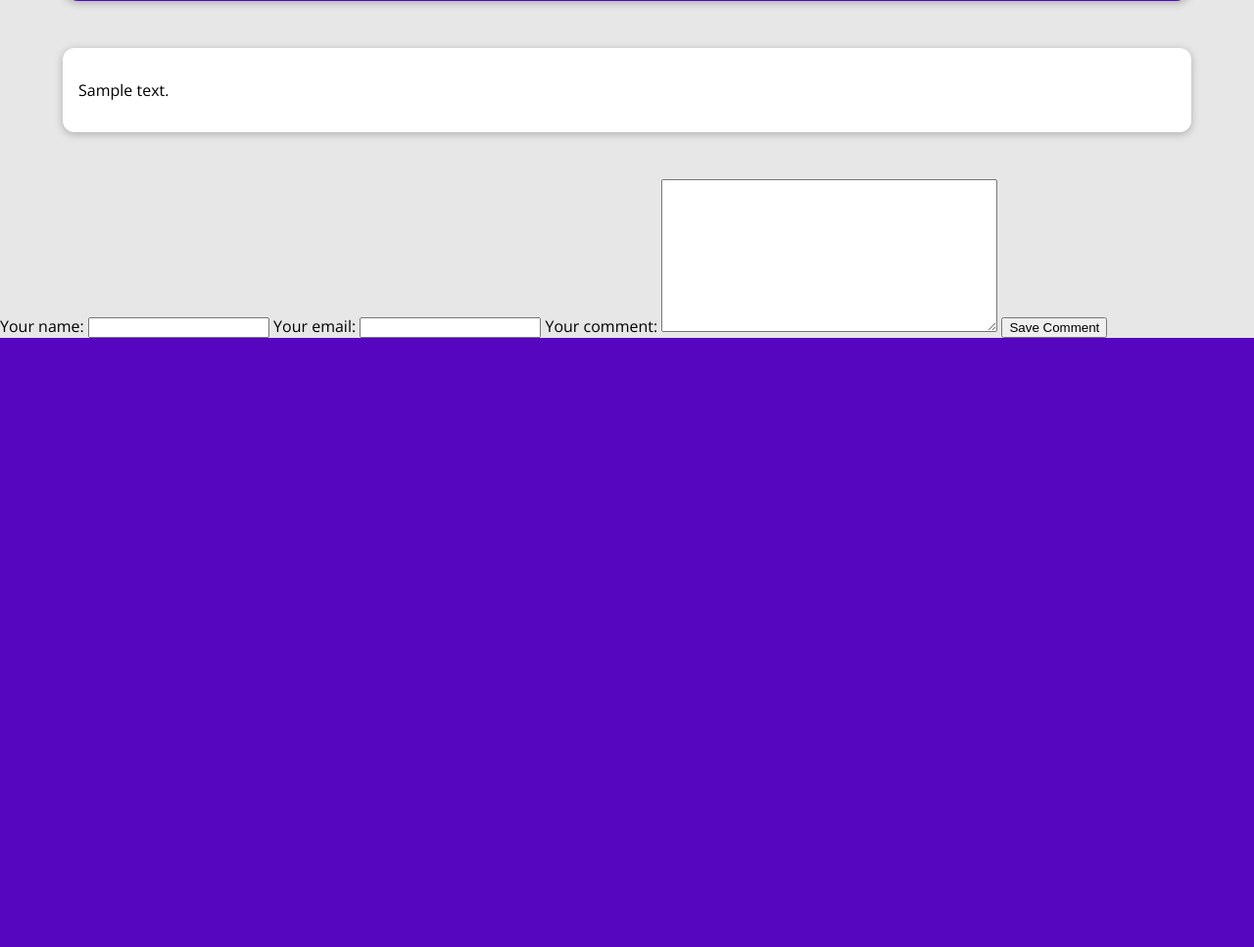
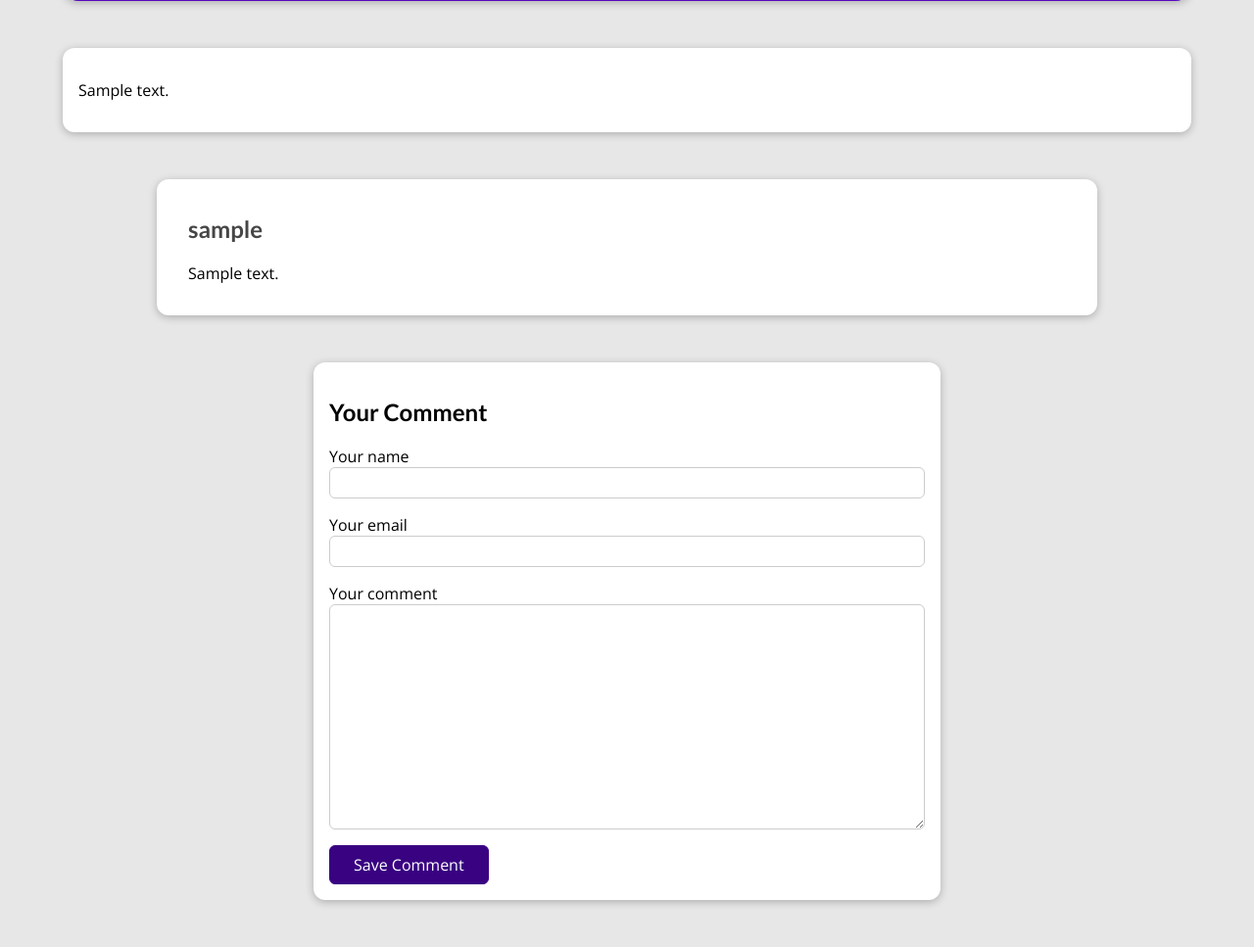
Before and after one commit to IvanBondarenkoIT/my_site, a Django app: a page that uses blog/templates/blog/post-detail.html in a window 1280 px wide. Shown: the part 479-1446 px from the top of the page at 98% size. Before the commit the page ends 824 px from the top, so only its background shows below. Run offline with Django 4.2, Linux system fonts and the light colour scheme; tables that the repository leaves empty hold one stand-in row (values such as "Sample post"); grey boxes marked "Sample" are stand-in pictures.

Commit message:
blog app: Handling comment Form Submission Form stiles Outgoing comments Styling the comments Comment Admin

```diff
--- a/blog/static/blog/post-detail.css
+++ b/blog/static/blog/post-detail.css
@@ -73,3 +73,115 @@ main {
   padding: 0.5rem 1rem;
   border-radius: 8px;
 }
+
+#comment-form {
+  margin: 3rem auto;
+  width: 90%;
+  max-width: 40rem;
+  border-radius: 12px;
+  background-color: white;
+  box-shadow: 0 2px 8px rgba(0, 0, 0, 0.25);
+  padding: 1rem
+}
+
+#comment-form button {
+  font:inherit;
+  background-color: #390281;
+  color: white;
+  border: 1px solid #390281;
+  padding: 0.5rem 1.5rem;
+  border-radius: 6px;
+  cursor: pointer;
+}
+
+#comment-form button:hover,
+#comment-form button:active {
+  background-color: #4f0ba7;
+  border-color: #4f0ba7;
+}
+
+.form-control {
+  margin-bottom: 1rem;
+}
+
+.form-control label {
+  font-weight: bold;
+  margin-bottom: 0.5rem;
+  display: block;
+}
+
+.form-control input,
+.form-control textarea {
+  display: block;
+  width: 100%;
+  font: inherit;
+  padding: 0.25rem;
+  border-radius: 6px;
+  border: 1px solid #ccc;
+}
+
+.errorlist {
+  list-style: none;
+  margin: 0.5rem 0;
+  padding: 0;
+  color: #b6000b
+}
+
+.invalid label {
+  color: #b6000b
+}
+
+.invalid input,
+.invalid textarea {
+  border-color: #b6000b;
+  background-color: #ffe6e7;
+}
+
+#alert {
+  margin: 8rem auto 3rem auto;
+  border: 1px solid #b6000b;
+  background-color: #ffe6e7;
+  padding: 1rem;
+  width: 90%;
+  max-width: 40rem;
+}
+
+#alert a{
+  text-decoration: none;
+  border: 1px solid #b6000b;
+  background-color: #b6000b;
+  color: white;
+  padding: 0.25rem 1.5rem;
+  border-radius: 6px;
+
+}
+
+#comments {
+  margin: 3rem auto;
+  width: 90%;
+  max-width: 60rem;
+  border-radius: 12px;
+  background-color: white;
+  box-shadow: 0 2px 8px rgba(0, 0, 0, 0.25);
+  padding: 1rem 2rem
+}
+
+#comments ul {
+  list-style: none;
+  margin: 0;
+  padding: 0;
+}
+
+#comments li {
+  margin-bottom: 1rem;
+  border-bottom: 2px solid #ccc;
+}
+
+#comments li:last-of-type {
+  border-bottom: none;
+
+}
+
+#comments h2 {
+  color: #464646;
+}
--- a/blog/templates/blog/post-detail.html
+++ b/blog/templates/blog/post-detail.html
@@ -11,6 +11,14 @@
 {% endblock %}
 
 {% block content %}
+{% if comment_form.errors %}
+        <div id="alert">
+            <h2>Saving the comment failed!</h2>
+            <p>Please check the comment form below the past and fix your errors.</p>
+            <a href="#comment-form">Fix!</a>
+        </div>
+{% endif %}
+
     <section id="summary">
         <h2>{{ post.title }}</h2>
         <div>
@@ -31,10 +39,30 @@
     <main>
         {{ post.content|linebreaks }}
     </main>
-    <div>
-        <form>
-            {{ comment_form }}
+
+    <section id="comments">
+        <ul>
+            {% for comment in comments %}
+                <li>
+                    <h2>{{ comment.user_name }}</h2>
+                    <p>{{ comment.text }}</p>
+                </li>
+            {% endfor %}
+        </ul>
+    </section>
+
+    <section id="comment-form">
+        <h2>Your Comment</h2>
+        <form action="{% url "post-detail-page" post.slug %}" method="POST">
+            {% csrf_token %}
+            {% for form_field in comment_form %}
+                <div class="form-control {% if form_field.errors %}invalid{% endif %}">
+                    {{ form_field.label }}
+                    {{ form_field }}
+                    {{ form_field.errors }}
+                </div>
+            {% endfor %}
             <button>Save Comment</button>
         </form>
-    </div>
+    </section>
 {% endblock %}
--- a/blog/urls.py
+++ b/blog/urls.py
@@ -6,6 +6,5 @@ from . import views
 urlpatterns = [
     path('', views.StartingPageView.as_view(), name="starting-page"),
     path('posts', views.AllPostsView.as_view(), name="post-page"),
-    path('posts/<slug:slug>', views.SinglePostView.as_view(),
-         name="post-detail-page")
+    path('posts/<slug:slug>', views.SinglePostView.as_view(), name="post-detail-page")
 ]
--- a/blog/views.py
+++ b/blog/views.py
@@ -1,5 +1,10 @@
+from django.shortcuts import render
+from django.http import HttpResponseRedirect
+from django.urls import reverse
+from django.views.generic import ListView
+from django.views import View
+
 from .models import Post
-from django.views.generic import ListView, DetailView
 from .forms import CommentForm
 
 
@@ -22,9 +27,35 @@ class AllPostsView(ListView):
     context_object_name = "all_posts"
 
 
-class SinglePostView(DetailView):
-    template_name = "blog/post-detail.html"
-    model = Post
+class SinglePostView(View):
+    def get(self, request, slug):
+        post = Post.objects.get(slug=slug)
+        context = {
+            "post": post,
+            "post_tags": post.tags.all(),
+            "comment_form": CommentForm(),
+            "comments": post.comments.all().order_by("-id"),
+        }
+        return render(request, "blog/post-detail.html", context)
+
+    def post(self, request, slug):
+        comment_form = CommentForm(request.POST)
+        post = Post.objects.get(slug=slug)
+
+        if comment_form.is_valid():
+            comment = comment_form.save(commit=False)
+            comment.post = post
+            comment.save()
+            return HttpResponseRedirect(reverse("post-detail-page", args=[slug]))
+
+        post = Post.objects.get(slug=slug)
+        context = {
+            "post": post,
+            "post_tags": post.tags.all(),
+            "comment_form": CommentForm(),
+            "comments": post.comments.all().order_by("-id"),
+        }
+        return render(request, "blog/post-detail.html", context)
 
     def get_context_data(self, **kwargs):
         context = super().get_context_data(**kwargs)
```
Also changed, not shown: blog/admin.py (+6 -1 lines).
